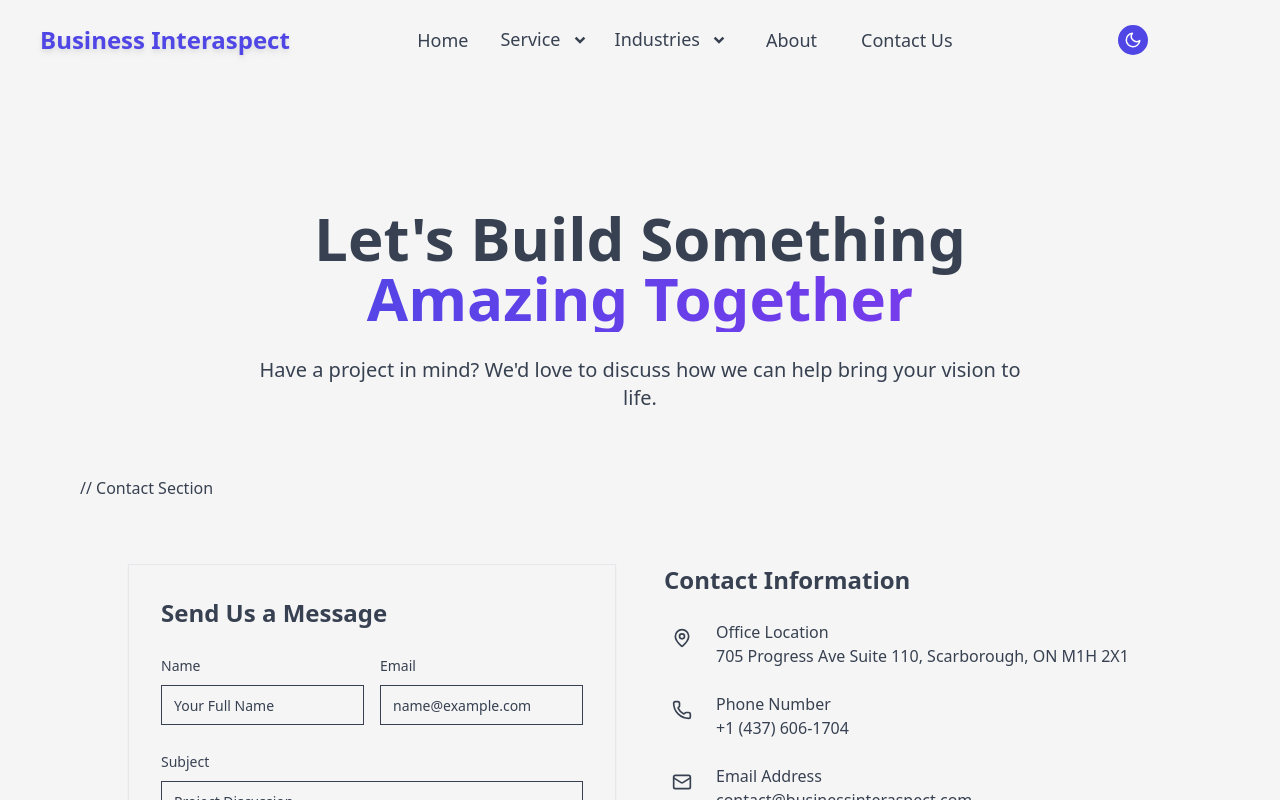
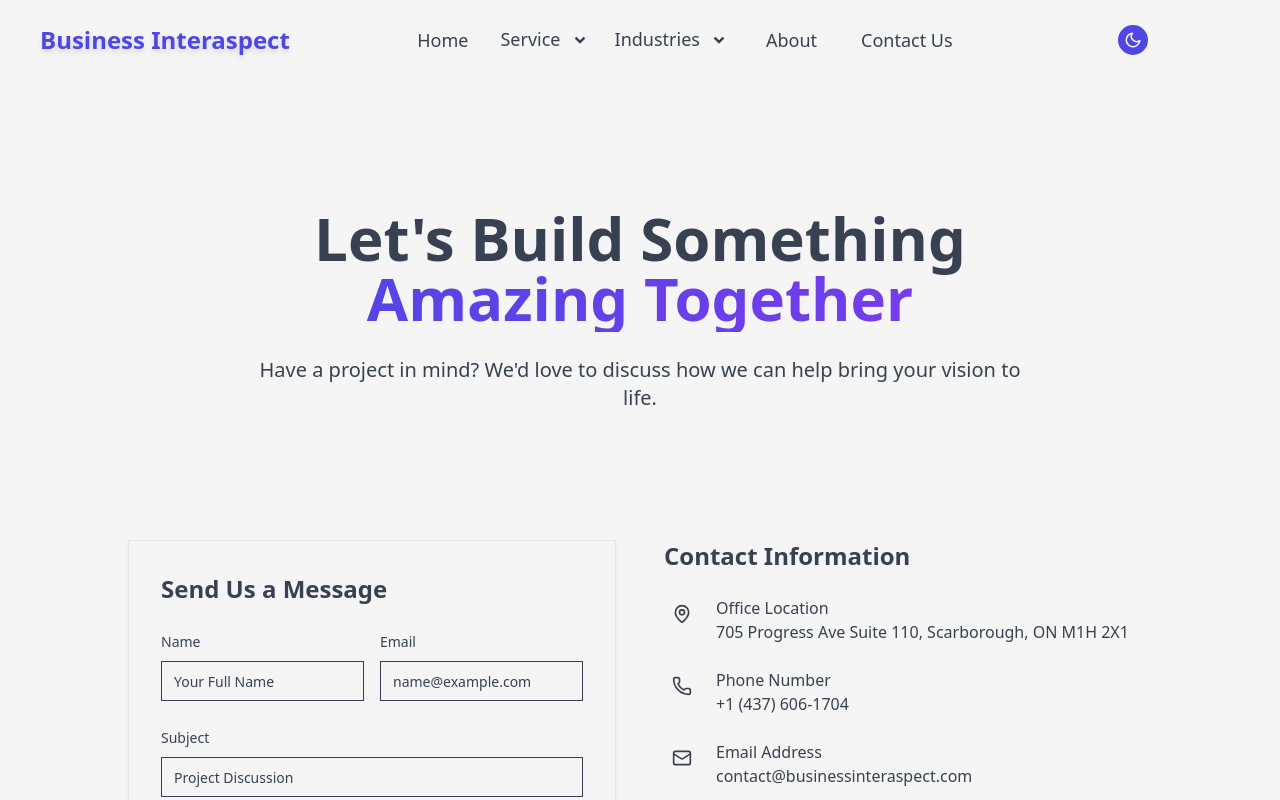
Before and after one commit to ImranAhmed26/business-interaspect-frontend, a Next.js app: page /contact in a window 1280 px wide. Shown: the top 800 px of the page. Built offline with nearby package versions, Linux system fonts and the light colour scheme.

Commit message:
Fix: errors

```diff
--- a/src/components/Home/Contact/BookAppointment.tsx
+++ b/src/components/Home/Contact/BookAppointment.tsx
@@ -1,6 +1,5 @@
 'use client';
 import React from 'react';
-import AltButton from '@/components/Interface/Button/AltButton';
 import { ContactForm } from './ContactForm';
 import { ContactInfo } from './ContactInfo';
 import { Card } from '@/components/Interface/Card';
--- a/src/components/Home/Contact/index.tsx
+++ b/src/components/Home/Contact/index.tsx
@@ -21,7 +21,7 @@ export default function Contact() {
           </div>
         </div>
       </section>
-      // Contact Section
+      {/* Contact Section */}
       <BookAppointment />
     </main>
   );
```
